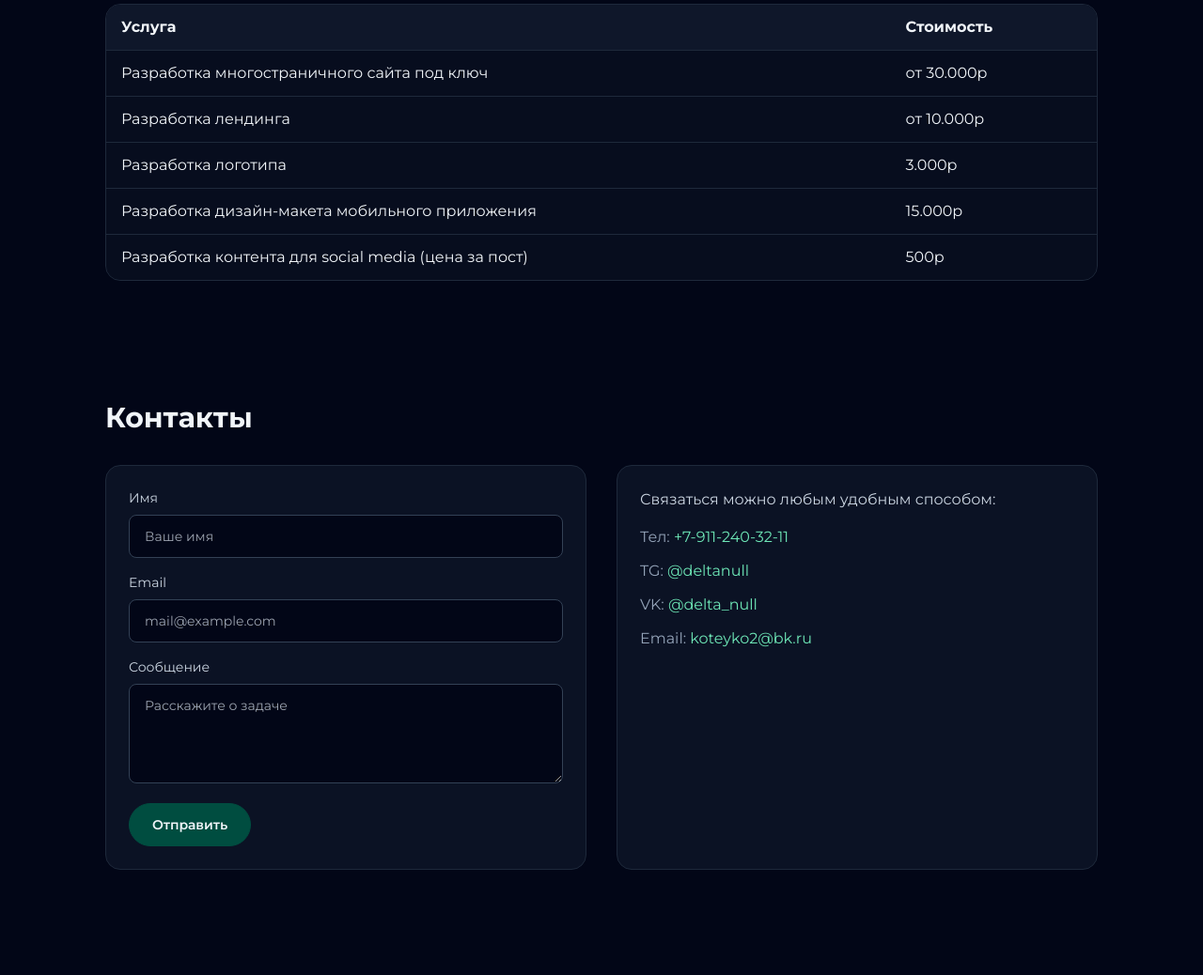
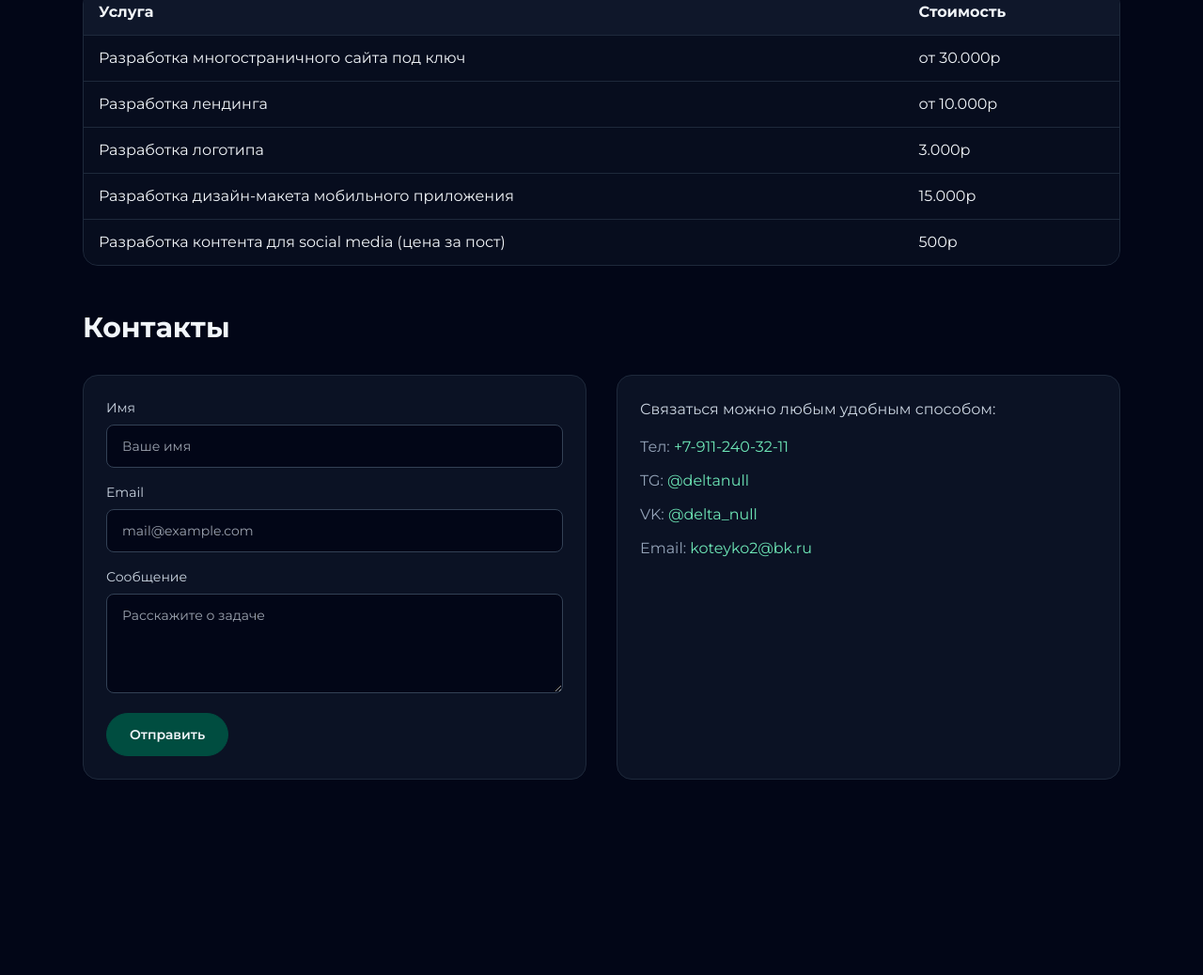
Before and after one commit to d3ltanull/Portfolio_, a plain HTML site: page about.html in a window 1280 px wide. Shown: the part 703-1741 px from the top of the page at 94% size. After the commit the page ends 1581 px from the top, so only its background shows below. Drawn offline with nearby package versions, Linux system fonts and the light colour scheme.

Commit message:
Update about.html

```diff
--- a/about.html
+++ b/about.html
@@ -52,7 +52,7 @@
       </div>
     </section>
 
-    <section id="contacts" class="mx-auto max-w-6xl px-4 py-16 sm:px-6">
+    <section class="mt-12">
       <h2 class="text-2xl font-bold sm:text-3xl">Ценообразование</h2>
       <div class="mt-5 overflow-hidden rounded-2xl border border-slate-800">
         <table class="w-full border-collapse text-left text-sm sm:text-base">
@@ -72,7 +72,7 @@
         </table>
       </div>
     </section>
-    <section id="contacts" class="mx-auto max-w-6xl px-4 py-16 sm:px-6">
+    <section class="mt-12">
       <h2 class="text-2xl font-bold sm:text-3xl">Контакты</h2>
       <div class="mt-8 grid gap-8 lg:grid-cols-2">
         <form class="space-y-4 rounded-2xl border border-slate-800 bg-slate-900/70 p-6">
```
